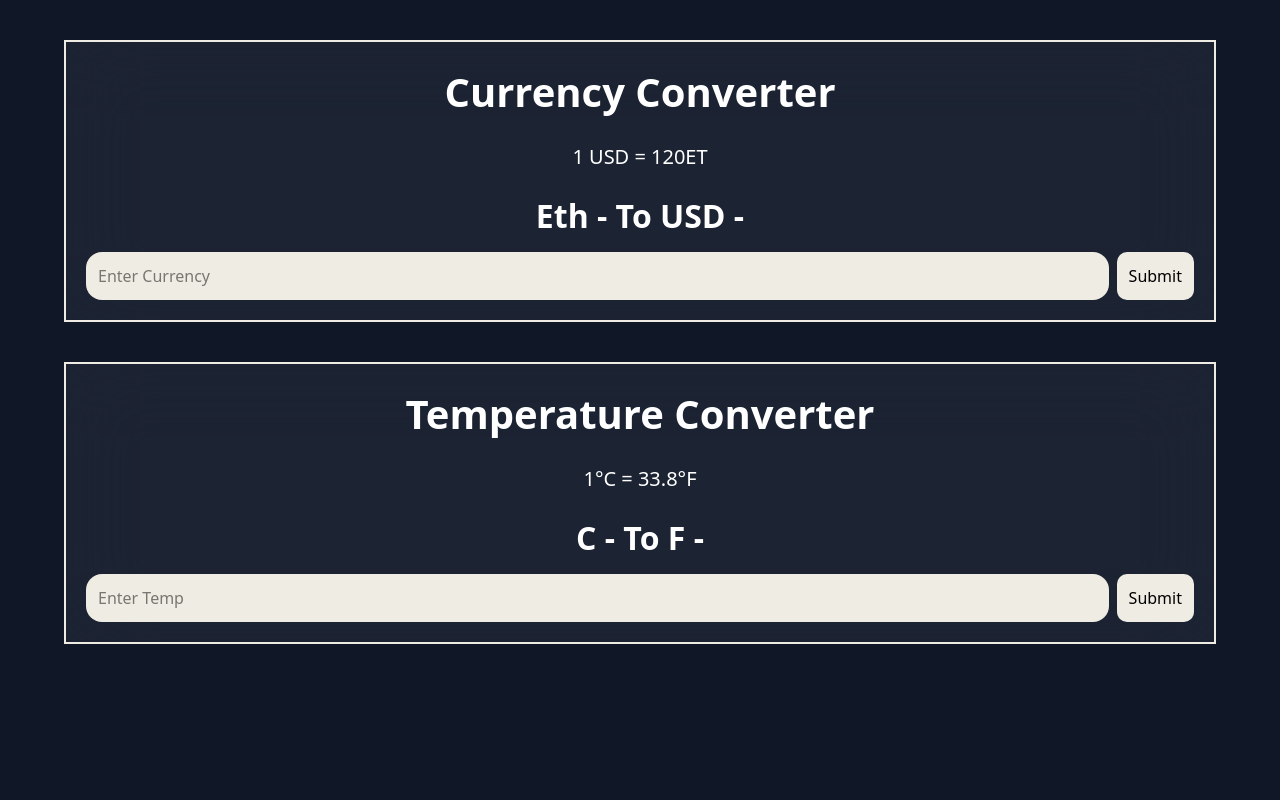
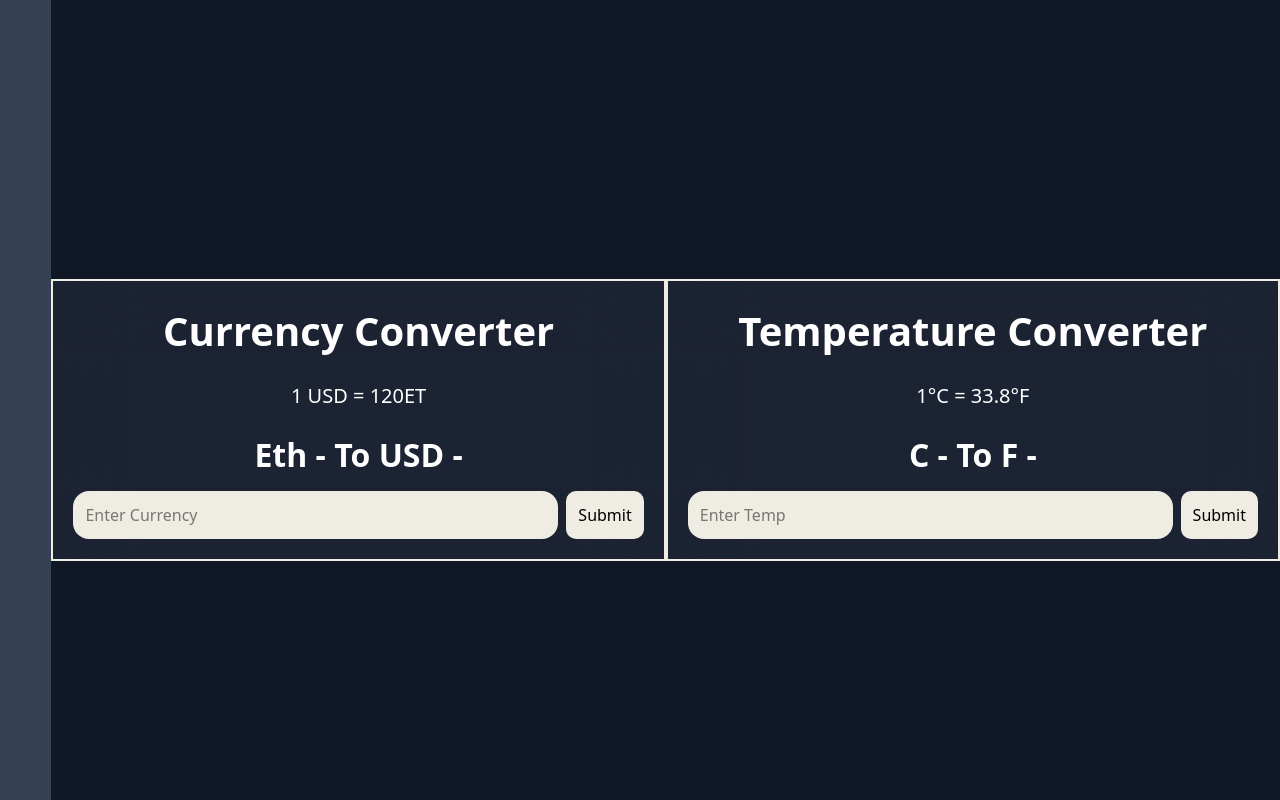
Before and after one commit to codewithfitse/CurrencyConverter, a React (Vite) app in the folder Frontend/: page /Home in a window 1280 px wide. Built offline with nearby package versions, Linux system fonts and the light colour scheme.

Commit message:
HOMEPAGE

```diff
--- a/Frontend/src/page/Home.jsx
+++ b/Frontend/src/page/Home.jsx
@@ -27,8 +27,9 @@ export const Home = () => {
   return (
     <>
       <div
-        className={`w-full min-h-screen bg-gray-900 text-white flex flex-col items-center overflow-x-hidden`}
+        className={`w-full min-h-screen bg-gray-900 text-white flex items-center overflow-x-hidden`}
       >
+        <aside className="w-[100px] h-screen bg-gray-700"></aside>
         <div className="mt-10 w-[90%] h-[90%] p-5 flex flex-col items-center space-y-3 bg-white/5 backdrop-blur-2xl border-2 border-accent">
           <h1 className="">Currency Converter</h1>
           <p className="">1 USD = 120ET</p>
```
